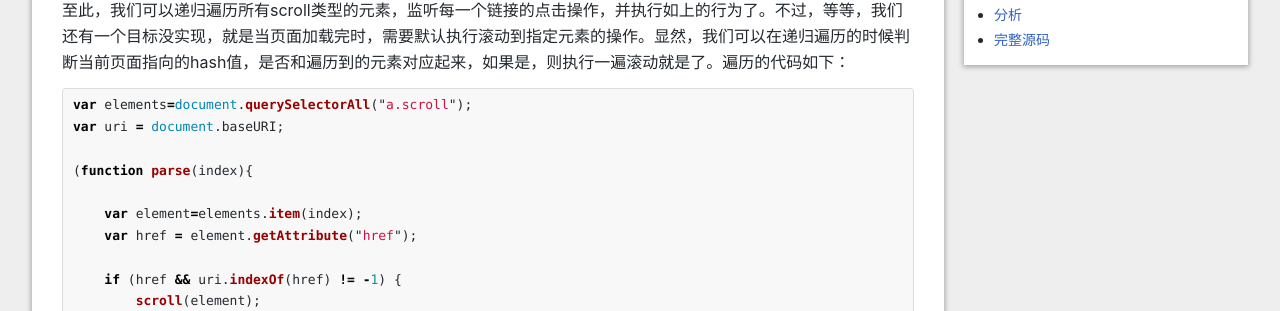
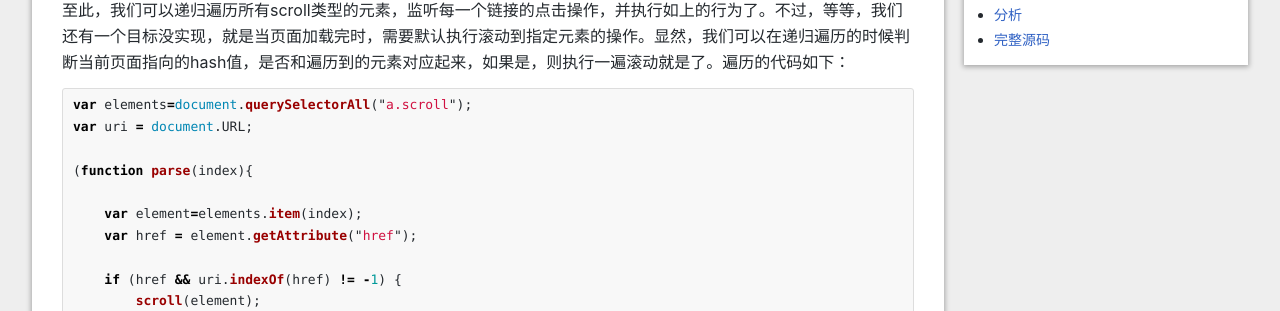
Before and after one commit to pyericz/blog, a Jekyll site: the page built from _posts/2017-09-08-jquery-href-scroll.md, in a window 1280 px wide and 900 px high, scrolled down 775 px. Shown: the part 141-452 px from the top of the window. Built offline with Jekyll 4.4.1, drawn with Linux system fonts in a browser that asks for light colours; nearby versions of some CDN libraries; comment, search, counter and statistics services are not loaded; a style sheet for code colours, icons or effects is not loaded.

Commit message:
update scroll.js

````diff
--- a/_posts/2017-09-08-jquery-href-scroll.md
+++ b/_posts/2017-09-08-jquery-href-scroll.md
@@ -35,7 +35,7 @@ tag: [jquery, javascript, scroll, href]
 至此，我们可以递归遍历所有scroll类型的元素，监听每一个链接的点击操作，并执行如上的行为了。不过，等等，我们还有一个目标没实现，就是当页面加载完时，需要默认执行滚动到指定元素的操作。显然，我们可以在递归遍历的时候判断当前页面指向的hash值，是否和遍历到的元素对应起来，如果是，则执行一遍滚动就是了。遍历的代码如下：
 ```js
 var elements=document.querySelectorAll("a.scroll");
-var uri = document.baseURI;
+var uri = document.URL;
 
 (function parse(index){
 
@@ -97,7 +97,7 @@ document.addEventListener("DOMContentLoaded",function(){
 
     },elements=document.querySelectorAll("a.scroll");
 
-    var uri = document.baseURI;
+    var uri = document.URL;
 
     (function parse(index){
 
--- a/js/scroll.js
+++ b/js/scroll.js
@@ -12,7 +12,7 @@ document.addEventListener("DOMContentLoaded",function(){
 
     },elements=document.querySelectorAll("a.scroll");
 
-    var uri = document.baseURI;
+    var uri = document.URL;
 
     (function parse(index){
 
````
